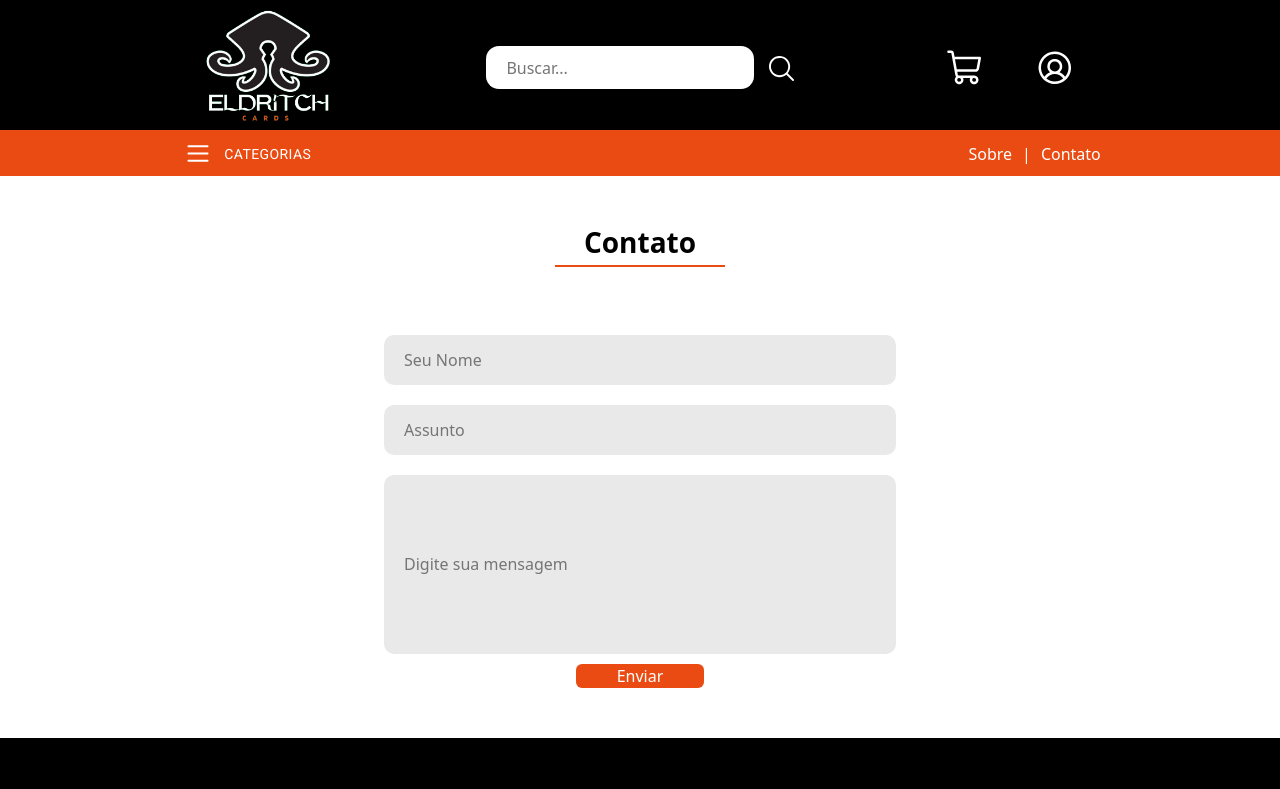
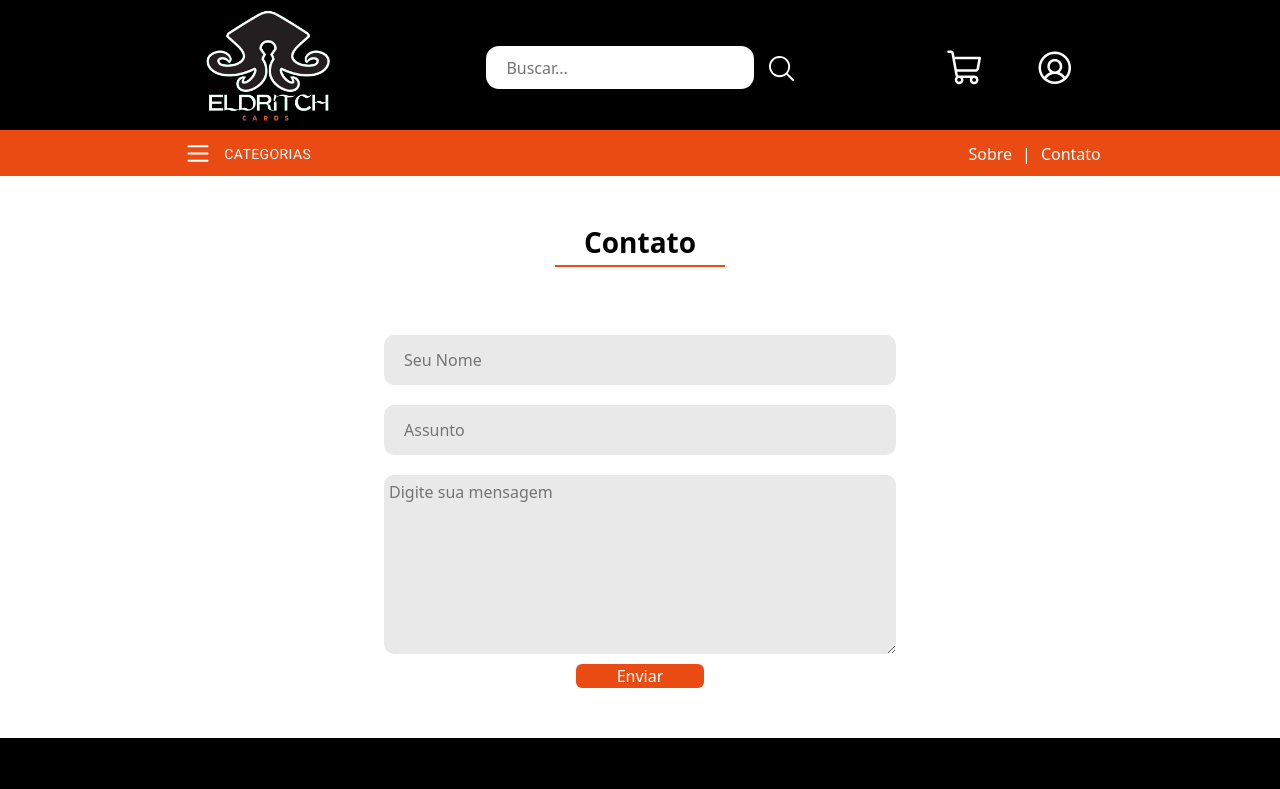
Before and after one commit to boubeejul/trabalho-final-react, a React (Vite) app: page /contact in a window 1280 px wide. Shown: the top 789 px of the page. Built offline with nearby package versions, Linux system fonts and the light colour scheme.

Commit message:
Corrigindo a besteira que eu fiz e a que o Santiago fez também

```diff
--- a/src/pages/Contact/Contact.jsx
+++ b/src/pages/Contact/Contact.jsx
@@ -25,13 +25,13 @@ export function Contact() {
                     ></input>
 
                     <MesageInput>
-                    <input
+                    <textarea
                         type="text"
                         id="mesage"
                         className='mesage'
                         name="mesage"
                         placeholder="Digite sua mensagem"
-                    ></input>
+                    ></textarea>
                     </MesageInput>
                 </ContainerInput>
                 <button>Enviar</button>
--- a/src/pages/Contact/style.js
+++ b/src/pages/Contact/style.js
@@ -32,6 +32,10 @@ export const Container = styled.div`
         border-radius: 6px;
         border: none;
     }
+
+    button:hover {
+        background-color: #ea4b12;
+    }
 `
 
 export const ContainerInput = styled.div`
@@ -41,6 +45,7 @@ export const ContainerInput = styled.div`
     align-items: center;
     justify-content: center;
     text-align: center;
+    width: 40%;
 
     input {
         padding: 5px;
@@ -49,7 +54,7 @@ export const ContainerInput = styled.div`
         margin-top: 20px;
         background-color: #e9e9e9;
         border: none;
-        width: 200%;
+        width: 100%;
         height: 50px;
     }
 
@@ -61,10 +66,11 @@ export const MesageInput = styled.div`
     flex-direction: column;
     align-items: center;
     justify-content: center;
-    input {
-
+    width: 100%;
+    textarea {
+        width:100%;
         padding: 5px;
-        padding-left: 20px;
+        padding-left: 0px 20px 0px 20px;
         border-radius: 10px;
         margin-top: 20px;
         background-color: #e9e9e9;
--- a/src/pages/Home/Home.jsx
+++ b/src/pages/Home/Home.jsx
@@ -1,12 +1,13 @@
-import { Header } from "../../global/components/Header"
-import { Menu } from "../../global/components/Menu"
 import { Footer } from "../../global/components/Footer"
 import { CarouselHome } from "./components/Carousel/CarouselHome"
-import { Container, Info, SliderContainer, Publi } from "./style"
+import { Container, Info, SliderContainer, Publi, Comments, Comment } from "./style"
 import { SlideCard } from "./components/Carousel/SlideCard"
 import VendaRapida from '../../assets/vendarapida.svg'
 import Publicidade1 from '../../assets/PromoBanner.png'
 import Publicidade2 from '../../assets/PromoBanner2.png'
+import maria from '../../assets/maria.png'
+import joao from '../../assets/joao.png'
+import enzo from '../../assets/enzo.png'
 
 export function Home() {
 
@@ -17,6 +18,7 @@ export function Home() {
             <Container>
                 <Info>
                     <img src={VendaRapida} alt="" />
+                    <hr></hr>
                 </Info>
                 <SliderContainer>
                     <h4>Mais Vendidas</h4>
@@ -27,16 +29,40 @@ export function Home() {
                     <h4>Mais Procuradas</h4>
                     <SlideCard />
                 </SliderContainer>
+
                 <SliderContainer>
                     <h4>Mais Raras</h4>
                     <SlideCard />
                 </SliderContainer>
+
                 <Publi>
-                <img src={Publicidade1} alt="" />
-                <img src={Publicidade2} alt="" />
-            </Publi>
+                    <img src={Publicidade1} alt="" />
+                    <img src={Publicidade2} alt="" />
+                </Publi>
 
-                {/* <Coments></Coments> */}
+                <Comments>
+                    <Comment>
+                        <img src={maria} alt="" />
+                        <div>
+                            <span>Maria Silva</span>
+                            <p>Entrega rápida, bem rápida!111!</p>
+                        </div>
+                    </Comment>
+                    <Comment>
+                        <img src={joao} alt="" />
+                        <div>
+                            <span>João Pedro Souza</span>
+                            <p>Amei meu pikachu, <br /> veio muito bem embalado</p>
+                        </div>
+                    </Comment>
+                    <Comment>
+                        <img src={enzo} alt="" />
+                        <div>
+                            <span>Enzo Andrade</span>
+                            <p>👍</p>
+                        </div>
+                    </Comment>
+                </Comments>
 
             </Container>
 
--- a/src/pages/Home/style.js
+++ b/src/pages/Home/style.js
@@ -28,7 +28,7 @@ export const Info = styled.div`
 
 export const SliderContainer = styled.div`
     width: 80%;
-    padding-bottom: 20px;
+    padding-bottom: 50px;
 `
 
 export const NextArrow = styled.button`
```
